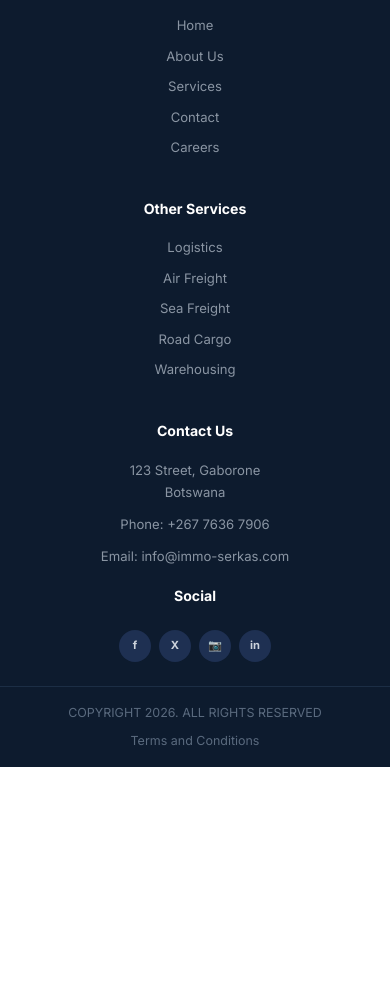
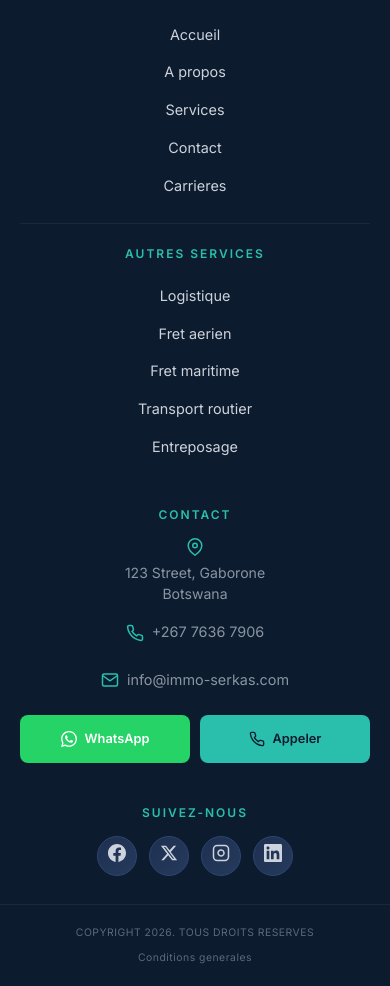
Before and after one commit to geek4ctrl/immo-serkas, an Angular app: page /quote-request in a window 390 px wide. Shown: the part 1465-2451 px from the top of the page. Before the commit the page ends 2232 px from the top, so only its background shows below. Built offline with nearby package versions, Linux system fonts and the light colour scheme.

Commit message:
[New]: Default to French with contact fixes

```diff
--- a/src/app/components/footer/footer.html
+++ b/src/app/components/footer/footer.html
@@ -5,35 +5,74 @@
         <span class="logo-icon"></span>
         <span class="logo-text">IMMO <span class="logo-sub">SERKAS</span></span>
       </div>
-      <p>{{ langService.isEn() ? 'Real estate and integrated services you can trust' : 'Immobilier et services integres de confiance' }}</p>
+      <p class="tagline">{{ langService.isEn() ? 'Real estate and integrated services you can trust' : 'Immobilier et services integres de confiance' }}</p>
     </div>
+
+    <div class="footer-sections">
       <div class="footer-column">
         <h4>{{ langService.isEn() ? 'More' : 'Plus' }}</h4>
+        <nav class="footer-nav">
           <a routerLink="/home">{{ langService.isEn() ? 'Home' : 'Accueil' }}</a>
           <a routerLink="/about">{{ langService.isEn() ? 'About Us' : 'A propos' }}</a>
           <a routerLink="/services">{{ langService.isEn() ? 'Services' : 'Services' }}</a>
           <a routerLink="/contact">{{ langService.isEn() ? 'Contact' : 'Contact' }}</a>
           <a href="#">{{ langService.isEn() ? 'Careers' : 'Carrieres' }}</a>
+        </nav>
       </div>
       <div class="footer-column">
         <h4>{{ langService.isEn() ? 'Other Services' : 'Autres services' }}</h4>
+        <nav class="footer-nav">
           <a routerLink="/services">{{ langService.isEn() ? 'Logistics' : 'Logistique' }}</a>
           <a routerLink="/services">{{ langService.isEn() ? 'Air Freight' : 'Fret aerien' }}</a>
           <a routerLink="/services">{{ langService.isEn() ? 'Sea Freight' : 'Fret maritime' }}</a>
           <a routerLink="/services">{{ langService.isEn() ? 'Road Cargo' : 'Transport routier' }}</a>
           <a routerLink="/services">{{ langService.isEn() ? 'Warehousing' : 'Entreposage' }}</a>
+        </nav>
       </div>
+    </div>
+
     <div class="footer-column contact-column">
       <h4>{{ langService.isEn() ? 'Contact Us' : 'Contact' }}</h4>
-      <p>123 Street, Gaborone<br/>Botswana</p>
-      <p>{{ langService.isEn() ? 'Phone' : 'Telephone' }}: +267 7636 7906</p>
-      <p>{{ langService.isEn() ? 'Email' : 'Email' }}: info&#64;immo-serkas.com</p>
-      <h4 class="social-heading">{{ langService.isEn() ? 'Social' : 'Reseaux' }}</h4>
+      <div class="contact-info">
+        <p class="address">
+          <svg viewBox="0 0 24 24" width="16" height="16" fill="none" stroke="currentColor" stroke-width="2"><path d="M21 10c0 7-9 13-9 13s-9-6-9-13a9 9 0 0 1 18 0z"/><circle cx="12" cy="10" r="3"/></svg>
+          <span>123 Street, Gaborone<br/>Botswana</span>
+        </p>
+        <p class="phone">
+          <svg viewBox="0 0 24 24" width="16" height="16" fill="none" stroke="currentColor" stroke-width="2"><path d="M22 16.92v3a2 2 0 0 1-2.18 2 19.79 19.79 0 0 1-8.63-3.07 19.5 19.5 0 0 1-6-6 19.79 19.79 0 0 1-3.07-8.67A2 2 0 0 1 4.11 2h3a2 2 0 0 1 2 1.72 12.84 12.84 0 0 0 .7 2.81 2 2 0 0 1-.45 2.11L8.09 9.91a16 16 0 0 0 6 6l1.27-1.27a2 2 0 0 1 2.11-.45 12.84 12.84 0 0 0 2.81.7A2 2 0 0 1 22 16.92z"/></svg>
+          <a href="tel:+26776367906">+267 7636 7906</a>
+        </p>
+        <p class="email">
+          <svg viewBox="0 0 24 24" width="16" height="16" fill="none" stroke="currentColor" stroke-width="2"><path d="M4 4h16c1.1 0 2 .9 2 2v12c0 1.1-.9 2-2 2H4c-1.1 0-2-.9-2-2V6c0-1.1.9-2 2-2z"/><polyline points="22,6 12,13 2,6"/></svg>
+          <a href="mailto:info@immo-serkas.com">info&#64;immo-serkas.com</a>
+        </p>
+      </div>
+
+      <div class="quick-actions">
+        <a href="https://wa.me/26776367906" target="_blank" rel="noopener" class="action-btn whatsapp">
+          <svg viewBox="0 0 24 24" width="18" height="18" fill="currentColor"><path d="M17.472 14.382c-.297-.149-1.758-.867-2.03-.967-.273-.099-.471-.148-.67.15-.197.297-.767.966-.94 1.164-.173.199-.347.223-.644.075-.297-.15-1.255-.463-2.39-1.475-.883-.788-1.48-1.761-1.653-2.059-.173-.297-.018-.458.13-.606.134-.133.298-.347.446-.52.149-.174.198-.298.298-.497.099-.198.05-.371-.025-.52-.075-.149-.669-1.612-.916-2.207-.242-.579-.487-.5-.669-.51-.173-.008-.371-.01-.57-.01-.198 0-.52.074-.792.372-.272.297-1.04 1.016-1.04 2.479 0 1.462 1.065 2.875 1.213 3.074.149.198 2.096 3.2 5.077 4.487.709.306 1.262.489 1.694.625.712.227 1.36.195 1.871.118.571-.085 1.758-.719 2.006-1.413.248-.694.248-1.289.173-1.413-.074-.124-.272-.198-.57-.347m-5.421 7.403h-.004a9.87 9.87 0 0 1-5.031-1.378l-.361-.214-3.741.982.998-3.648-.235-.374a9.86 9.86 0 0 1-1.51-5.26c.001-5.45 4.436-9.884 9.888-9.884 2.64 0 5.122 1.03 6.988 2.898a9.825 9.825 0 0 1 2.893 6.994c-.003 5.45-4.437 9.884-9.885 9.884m8.413-18.297A11.815 11.815 0 0 0 12.05 0C5.495 0 .16 5.335.157 11.892c0 2.096.547 4.142 1.588 5.945L.057 24l6.305-1.654a11.882 11.882 0 0 0 5.683 1.448h.005c6.554 0 11.89-5.335 11.893-11.893a11.821 11.821 0 0 0-3.48-8.413z"/></svg>
+          <span>{{ langService.isEn() ? 'WhatsApp' : 'WhatsApp' }}</span>
+        </a>
+        <a href="tel:+26776367906" class="action-btn call">
+          <svg viewBox="0 0 24 24" width="18" height="18" fill="none" stroke="currentColor" stroke-width="2"><path d="M22 16.92v3a2 2 0 0 1-2.18 2 19.79 19.79 0 0 1-8.63-3.07 19.5 19.5 0 0 1-6-6 19.79 19.79 0 0 1-3.07-8.67A2 2 0 0 1 4.11 2h3a2 2 0 0 1 2 1.72 12.84 12.84 0 0 0 .7 2.81 2 2 0 0 1-.45 2.11L8.09 9.91a16 16 0 0 0 6 6l1.27-1.27a2 2 0 0 1 2.11-.45 12.84 12.84 0 0 0 2.81.7A2 2 0 0 1 22 16.92z"/></svg>
+          <span>{{ langService.isEn() ? 'Call Us' : 'Appeler' }}</span>
+        </a>
+      </div>
+
+      <h4 class="social-heading">{{ langService.isEn() ? 'Follow Us' : 'Suivez-nous' }}</h4>
       <div class="social-icons">
-        <a href="#" aria-label="Facebook"><span class="icon">f</span></a>
-        <a href="#" aria-label="X"><span class="icon">X</span></a>
-        <a href="#" aria-label="Instagram"><span class="icon">📷</span></a>
-        <a href="#" aria-label="LinkedIn"><span class="icon">in</span></a>
+        <a href="#" aria-label="Facebook">
+          <svg viewBox="0 0 24 24" width="18" height="18" fill="currentColor"><path d="M24 12.073c0-6.627-5.373-12-12-12s-12 5.373-12 12c0 5.99 4.388 10.954 10.125 11.854v-8.385H7.078v-3.47h3.047V9.43c0-3.007 1.792-4.669 4.533-4.669 1.312 0 2.686.235 2.686.235v2.953H15.83c-1.491 0-1.956.925-1.956 1.874v2.25h3.328l-.532 3.47h-2.796v8.385C19.612 23.027 24 18.062 24 12.073z"/></svg>
+        </a>
+        <a href="#" aria-label="X">
+          <svg viewBox="0 0 24 24" width="18" height="18" fill="currentColor"><path d="M18.244 2.25h3.308l-7.227 8.26 8.502 11.24H16.17l-5.214-6.817L4.99 21.75H1.68l7.73-8.835L1.254 2.25H8.08l4.713 6.231zm-1.161 17.52h1.833L7.084 4.126H5.117z"/></svg>
+        </a>
+        <a href="#" aria-label="Instagram">
+          <svg viewBox="0 0 24 24" width="18" height="18" fill="none" stroke="currentColor" stroke-width="2"><rect x="2" y="2" width="20" height="20" rx="5" ry="5"/><path d="M16 11.37A4 4 0 1 1 12.63 8 4 4 0 0 1 16 11.37z"/><line x1="17.5" y1="6.5" x2="17.51" y2="6.5"/></svg>
+        </a>
+        <a href="#" aria-label="LinkedIn">
+          <svg viewBox="0 0 24 24" width="18" height="18" fill="currentColor"><path d="M20.447 20.452h-3.554v-5.569c0-1.328-.027-3.037-1.852-3.037-1.853 0-2.136 1.445-2.136 2.939v5.667H9.351V9h3.414v1.561h.046c.477-.9 1.637-1.85 3.37-1.85 3.601 0 4.267 2.37 4.267 5.455v6.286zM5.337 7.433c-1.144 0-2.063-.926-2.063-2.065 0-1.138.92-2.063 2.063-2.063 1.14 0 2.064.925 2.064 2.063 0 1.139-.925 2.065-2.064 2.065zm1.782 13.019H3.555V9h3.564v11.452zM22.225 0H1.771C.792 0 0 .774 0 1.729v20.542C0 23.227.792 24 1.771 24h20.451C23.2 24 24 23.227 24 22.271V1.729C24 .774 23.2 0 22.222 0h.003z"/></svg>
+        </a>
       </div>
     </div>
   </div>
--- a/src/app/components/footer/footer.scss
+++ b/src/app/components/footer/footer.scss
@@ -73,26 +73,125 @@
   }
 }
 
+.footer-sections {
+  display: contents;
+}
+
+.footer-nav {
+  display: flex;
+  flex-direction: column;
+  gap: 0.6rem;
+}
+
+.tagline {
+  color: #8a95a3;
+  font-size: 0.85rem;
+  line-height: 1.6;
+}
+
+.contact-info {
+  display: flex;
+  flex-direction: column;
+  gap: 0.75rem;
+  margin-bottom: 1rem;
+
+  p {
+    display: flex;
+    align-items: flex-start;
+    gap: 0.5rem;
+    margin: 0;
+
+    svg {
+      flex-shrink: 0;
+      margin-top: 0.15rem;
+      color: #2abfac;
+    }
+
+    a {
+      color: #8a95a3;
+
+      &:hover {
+        color: #2abfac;
+      }
+    }
+
+    &.address span {
+      line-height: 1.6;
+    }
+  }
+}
+
+.quick-actions {
+  display: flex;
+  gap: 0.75rem;
+  margin-bottom: 1.25rem;
+
+  .action-btn {
+    flex: 1;
+    display: flex;
+    align-items: center;
+    justify-content: center;
+    gap: 0.5rem;
+    padding: 0.75rem 1rem;
+    border-radius: 8px;
+    font-size: 0.85rem;
+    font-weight: 600;
+    text-decoration: none;
+    transition: all 0.2s ease;
+
+    svg {
+      flex-shrink: 0;
+    }
+
+    &.whatsapp {
+      background: #25d366;
+      color: #fff;
+
+      &:hover {
+        background: #128c7e;
+        transform: translateY(-1px);
+      }
+    }
+
+    &.call {
+      background: #2abfac;
+      color: #0d1b2e;
+
+      &:hover {
+        background: #1fd4be;
+        transform: translateY(-1px);
+      }
+    }
+  }
+}
+
 .social-icons {
   display: flex;
-  gap: 0.5rem;
+  gap: 0.6rem;
   margin-top: 0.4rem;
 
   a {
-    width: 32px;
-    height: 32px;
+    width: 36px;
+    height: 36px;
     border-radius: 50%;
-    background: #1e3052;
+    background: linear-gradient(135deg, #1e3052, #253a5c);
     color: #cdd3dc;
     display: flex;
     align-items: center;
     justify-content: center;
-    font-size: 0.7rem;
-    font-weight: 700;
-    transition: background 0.2s;
+    transition: all 0.2s ease;
+    border: 1px solid #2e4570;
+
+    svg {
+      width: 16px;
+      height: 16px;
+    }
 
     &:hover {
-      background: #2e4570;
+      background: linear-gradient(135deg, #2abfac, #1fd4be);
+      color: #0d1b2e;
+      border-color: #2abfac;
+      transform: translateY(-2px);
     }
   }
 }
@@ -120,23 +219,178 @@
 
 @media (max-width: 768px) {
   .footer-content {
-    grid-template-columns: 1fr;
-    padding: 32px 20px 24px;
+    display: flex;
+    flex-direction: column;
+    padding: 36px 20px 28px;
     text-align: center;
+    gap: 0;
+  }
+
+  .footer-column {
+    gap: 0;
+    padding: 1.25rem 0;
+
+    &:not(:last-child) {
+      border-bottom: 1px solid rgba(255, 255, 255, 0.06);
+    }
+
+    &:first-child {
+      padding-top: 0;
+    }
+
+    h4 {
+      font-size: 0.75rem;
+      margin-bottom: 0.875rem;
+      color: #2abfac;
+      letter-spacing: 2px;
+      text-transform: uppercase;
+      font-weight: 600;
+    }
+
+    a {
+      font-size: 0.9rem;
+      padding: 0.4rem 0;
+      display: block;
+      color: #cdd3dc;
+
+      &:hover {
+        color: #fff;
+      }
+    }
+
+    p {
+      font-size: 0.88rem;
+      line-height: 1.7;
+    }
+
+    .social-heading {
+      margin-top: 1.25rem;
+      margin-bottom: 0.875rem;
+    }
+  }
+
+  .footer-sections {
+    display: flex;
+    flex-direction: column;
+  }
+
+  .footer-nav {
+    gap: 0.125rem;
+  }
+
+  .branding-column {
+    padding-top: 0;
+    padding-bottom: 1.25rem;
+
+    .tagline {
+      font-size: 0.9rem;
+      color: #8a95a3;
+      max-width: 260px;
+      margin: 0 auto;
+      line-height: 1.5;
+    }
   }
 
   .footer-logo {
     justify-content: center;
+    margin-bottom: 0.75rem;
+
+    .logo-icon {
+      width: 36px;
+      height: 36px;
+    }
+
+    .logo-text {
+      font-size: 1rem;
+    }
+  }
+
+  .contact-column {
+    padding-bottom: 0;
+    border-bottom: none;
+
+    .contact-info {
+      align-items: center;
+      gap: 0.625rem;
+      margin-bottom: 1rem;
+
+      p {
+        justify-content: center;
+        flex-direction: column;
+        align-items: center;
+        gap: 0.375rem;
+        margin: 0;
+
+        svg {
+          margin-top: 0;
+          width: 18px;
+          height: 18px;
+        }
+
+        span {
+          line-height: 1.5;
+        }
+
+        &.phone,
+        &.email {
+          flex-direction: row;
+          gap: 0.5rem;
+        }
+      }
+    }
+
+    .quick-actions {
+      gap: 0.625rem;
+      margin-bottom: 1.25rem;
+
+      .action-btn {
+        padding: 0.875rem 0.75rem;
+        font-size: 0.8rem;
+
+        svg {
+          width: 16px;
+          height: 16px;
+        }
+      }
+    }
   }
 
   .social-icons {
     justify-content: center;
+    gap: 0.75rem;
+    margin-top: 0;
+
+    a {
+      width: 40px;
+      height: 40px;
+      background: linear-gradient(135deg, #1e3052, #253a5c);
+      border: 1px solid #2e4570;
+
+      svg {
+        width: 18px;
+        height: 18px;
+      }
+
+      &:hover {
+        background: linear-gradient(135deg, #2abfac, #1fd4be);
+        color: #0d1b2e;
+        border-color: #2abfac;
+        transform: translateY(-2px);
+      }
+    }
   }
 
   .footer-bottom {
     flex-direction: column;
     gap: 0.5rem;
     text-align: center;
-    padding: 16px 20px;
+    padding: 20px;
+    font-size: 0.65rem;
+    letter-spacing: 0.5px;
+    border-top: 1px solid rgba(255, 255, 255, 0.06);
+
+    a {
+      font-size: 0.65rem;
+    }
   }
 }
--- a/src/app/services/language.service.ts
+++ b/src/app/services/language.service.ts
@@ -4,7 +4,7 @@ export type Language = 'en' | 'fr';
 
 @Injectable({ providedIn: 'root' })
 export class LanguageService {
-  currentLang = signal<Language>('en');
+  currentLang = signal<Language>('fr');
 
   setLanguage(lang: Language): void {
     this.currentLang.set(lang);
```
Lines whose indentation alone changed are shown as unchanged.
